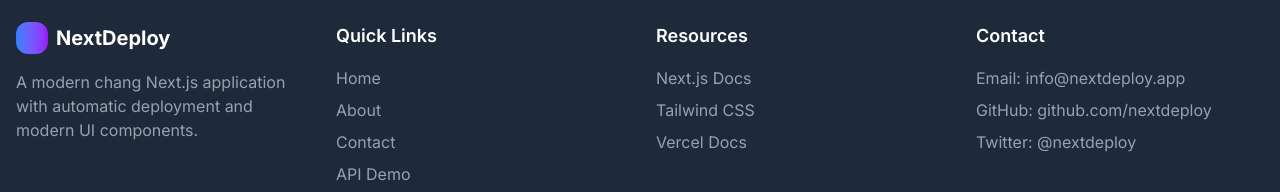
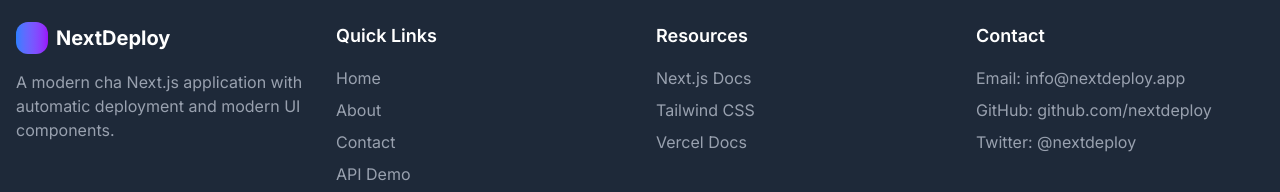
Before and after one commit to AhsanHafeez-dev/nextdeploy-9177, a Next.js app: page / in a window 1280 px wide. Shown: the part 3425-3617 px from the top of the page. Built offline with nearby package versions, Linux system fonts and the light colour scheme.

Commit message:
Update components/Footer.tsx via Cloud IDE

```diff
--- a/components/Footer.tsx
+++ b/components/Footer.tsx
@@ -13,7 +13,7 @@ const Footer = () => {
               <span className="text-xl font-bold">NextDeploy</span>
             </div>
             <p className="text-gray-400">
-              A modern chang Next.js application with automatic deployment and modern UI components.
+              A modern cha Next.js application with automatic deployment and modern UI components.
             </p>
           </div>
 
```
